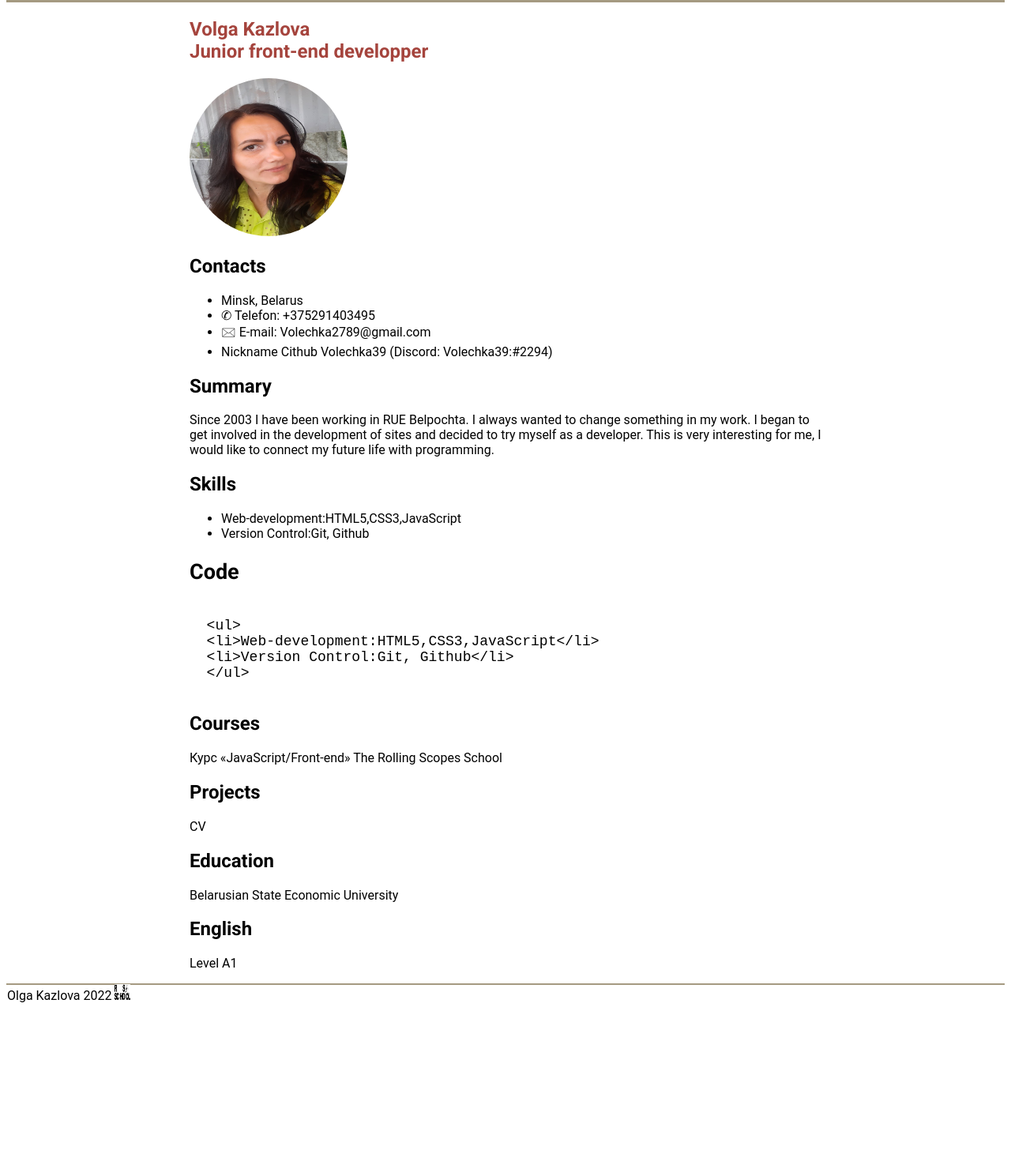
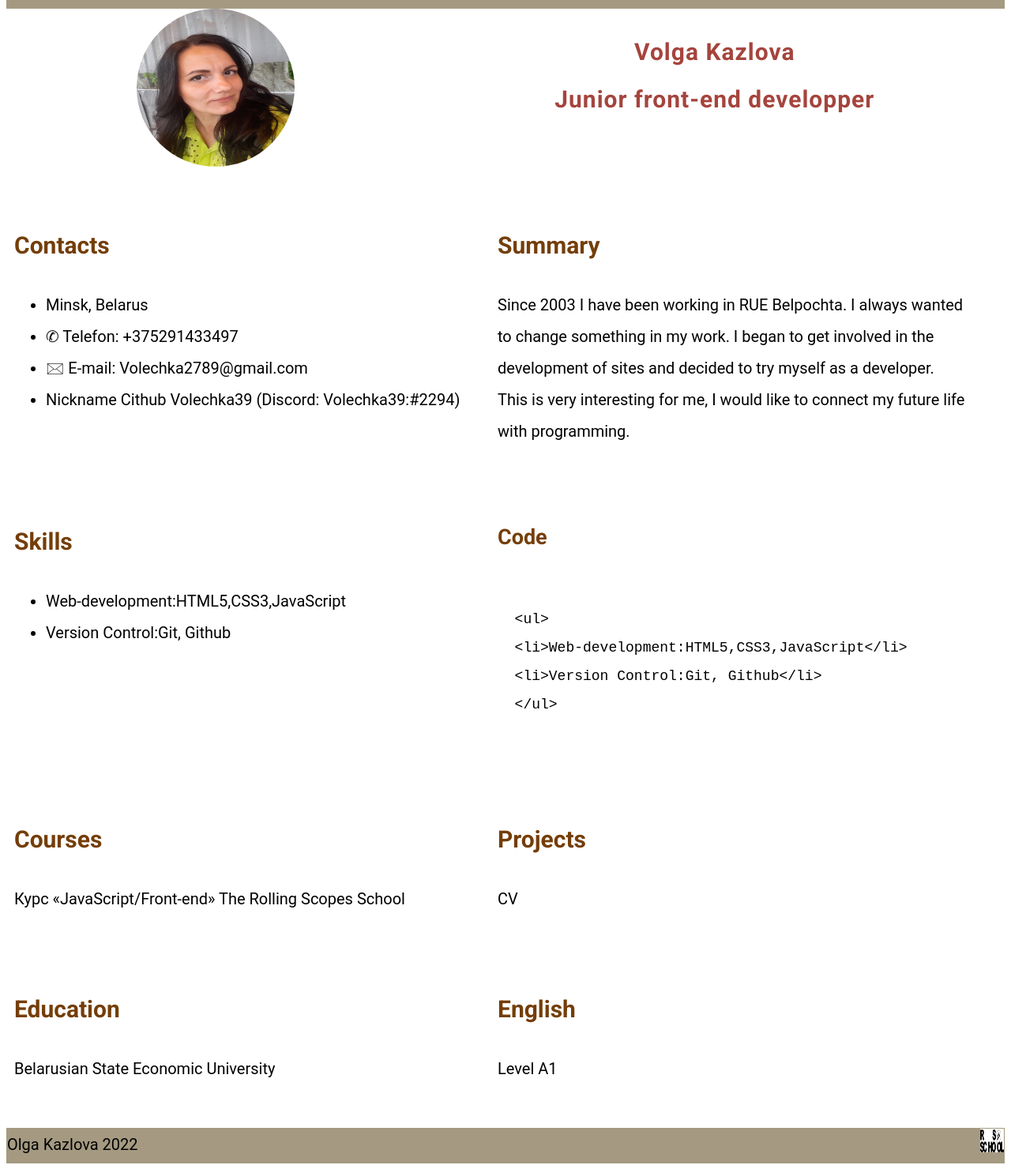
Before and after one commit to Volechka39/rsschool-cv, a plain HTML site: page index.html in a window 1280 px wide. Shown: the part 89-1564 px from the top of the page at 79% size. Before the commit the page ends 1359 px from the top, so only its background shows below. Drawn offline with Linux system fonts and the light colour scheme; a web font is replaced by a local one.

Commit message:
feat: new change cv

```diff
--- a/index.html
+++ b/index.html
@@ -1,12 +1,11 @@
 <!DOCTYPE html>
 <html lang="ru">
   <head>
-           <meta charset="utf-8" />
-    <link rel="stylesheet" href="style.css" />
-    <link rel="preconnect" href="https://fonts.gstatic.com" />
-    <link
-      href="https://fonts.googleapis.com/css2?family=Roboto:wght@100;300;500;700&display=swap"
-      rel="stylesheet"/>
+    <meta charset="utf-8"/>
+    <link rel="stylesheet" href="style.css"/>
+    <link rel="icon" href="./assets/img/icon.ico">
+    <link rel="preconnect" href="https://fonts.gstatic.com"/>
+    <link href="https://fonts.googleapis.com/css2?family=Roboto:wght@100;300;500;700&display=swap"rel="stylesheet"/>
   </head>
   <header class= "header">
     <div class="container">
@@ -26,24 +25,22 @@
     </div>
   </header>
   <body>
-    <main class="main-container">
-      <div class="container">
+    <main class="main">
+      <div class="main-container">
           <section class="section" id="profile">
-            <div>
+          <img class="img" src="/assets/img/ava.jpg" alt="foto" width="200" height="200"/>
+      <div class="section-profile">
+
 <h1>Volga Kazlova<br> Junior front-end developper</h1>
-<img    class="img"
-      src="/assets/img/ava.jpg"
-      alt="foto"
-      width="200"
-      height="200"/>
+
     </div>
       </section>
-      <section class="section-contacts" id="#contacts">
+      <section class="section-contacts" id="contacts">
          <div class="container-contacts">
         <h2>Contacts</h2>
           <ul>
             <li>Minsk, Belarus</li>
-            <li>&#9990; Telefon: +375291403495</li>
+            <li>&#9990; Telefon: +375291433497</li>
             <li>&#128386; E-mail: Volechka2789@gmail.com</li>
             <li>Nickname Cithub Volechka39 (Discord: Volechka39:#2294)</li>
           </ul> </div>
@@ -54,7 +51,7 @@
   <p>Since 2003 I have been working in RUE Belpochta. I always wanted to change something in my work. I began to get involved in the development of sites and decided to try myself as a developer. This is very interesting for me, I would like to connect my future life with programming.</p>
 </div>
 </section>
-<section class="section-skills" id="#skills">
+<section class="section-skills" id="skills">
   <div>
   <h2>Skills</h2>
           <ul>
@@ -83,7 +80,7 @@
 <section class="section-projects" id="projects">
   <div>
   <h2>Projects</h2>
- <a href="https://volechka39.github.io/rsschool-cv" style="color:black">CV</a>
+ <a href="https://volechka39.github.io/rsschool-cv" style="color:black" target="_blank">CV</a>
 </div>
 </section>
 <section class="section-education" id="education">
@@ -101,10 +98,10 @@
 </div>
  </main>
     <footer class="footer">
-      <div class="logo">
-      <a href="https://github.com/Volechka39" style="color:black"> Olga Kazlova 2022</a>
-      <a href="https://rs.school/js/">
-      <img src="/assets/img/logo.png" alt="Логотип курса" width="20px" height="20px">
+      <div class="container-footer">
+      <a href="https://github.com/Volechka39" style="color:black" target="_blank"> Olga Kazlova 2022</a>
+      <a href="https://rs.school/js/"target="_blank">
+    <img src="/assets/img/logo.png" alt="Логотип курса" target="_blank" width="30px" height="30px">
     </a>
     </div>
        </footer>
--- a/style.css
+++ b/style.css
@@ -17,9 +17,14 @@ a {
   background-color: #a59a81;
 }
 
-.logo {
+.container-footer {
   background: no-repeat 0 0;
-  position: absolute;
+  text-align: center;
+  justify-content: space-between;
+  display: flex;
+  margin: 0%;
+  display: flex;
+  max-width: 1440px;
 
 }
 
@@ -56,22 +61,26 @@ body {
 .img {
   border-radius: 50%;
   box-shadow: rgba(0, 0, 10px, 0.6);
+
 }
+
 body {
   display: flex;
-  flex-direction: column;
   justify-content: space-between;
+  font-family: "Roboto", sans-serif;
+  font-size: 20px;
+  font-weight: 400;
+  line-height: 2;
+  color: black;
 }
 
 .section-code {
   font-size: 18px;
 }
 .container {
-  max-width: 800px;
+  max-width: 1440px;
   margin: 0 auto;
 }
-
-
 
 .nav-list {
   list-style: none;
@@ -82,11 +91,7 @@ body {
   line-height: 50px;
   transition: 0.3s;
 }
-.section-item a {
-  color: #829985;
-  text-decoration: none;
-  transition: color 0.5s;
-}
+
 .section-item a:hover {
   color: #4d2323;
 }
@@ -94,6 +99,8 @@ body {
 .main-container {
   display: flex;
   flex-wrap: wrap;
+  max-width: 1440px;
+  margin: 0 auto;
 }
 
 h1 {
@@ -101,14 +108,7 @@ h1 {
   cursor: all-scroll;
 }
 
-.section {
-  width: 50%;
-}
 
-@media (max-width: 768px) {
-  .section {
-    width: 100%;
-  }
 
 body {
   font-family: "Roboto", sans-serif;
@@ -123,18 +123,67 @@ h1 {
   font-weight: 200;
   letter-spacing: 1px;
   color: brown;
+  display: flex;
+  justify-content: center;
+  align-content: center;
+  text-align: center;
+  width: 100%;
+  justify-content: space-around;
+  padding-bottom: 35px;
+  }
+
+.section-contacts{
+  width: calc(50% - 20px);
+  padding: 10px;
+  padding-bottom: 35px;
+  }
+  .section-summary{
+    width: calc(50% - 20px);
+    padding: 10px;
+    padding-bottom: 35px;
+  }
+
+.section-code{
+  width: calc(50% - 20px);
+  padding: 10px;
+  padding-bottom: 35px;
+}
+.section-skills{
+  width: calc(50% - 20px);
+  padding: 10px;
+  padding-bottom: 35px;
+}
+
+.section-courses{
+  width: calc(50% - 20px);
+  padding: 10px;
+  padding-bottom: 35px;
+}
+
+.section-projects{
+  width: calc(50% - 20px);
+  padding: 10px;
+  padding-bottom: 35px;
+}
+
+.section-education{
+  width: calc(50% - 20px);
+  padding: 10px;
+  padding-bottom: 35px;
+}
+
+.section-english{
+  width: calc(50% - 20px);
+  padding: 10px;
+  padding-bottom: 35px;
 }
 
 h2 {
-  color: #a5611d;
+  color: #743e09;
 }
 
-.section-contacts::before {
-  position: absolute;
-  top: 8px;
-  left: 0px;
-  width: 10px;
-  height: 10px;
-  border: 1px solid #829985;
-  border-radius: 50%;
+@media (max-width: 768px) {
+  .section {
+    width: 100%;
   }
+}
```
Lines whose indentation alone changed are shown as unchanged.
